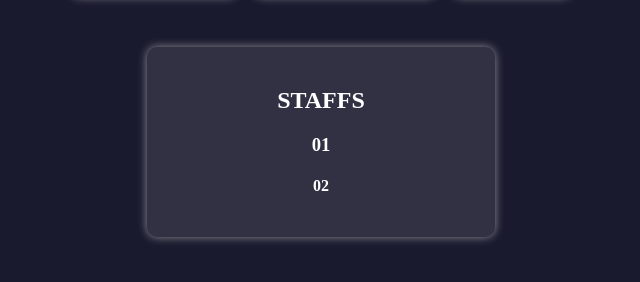
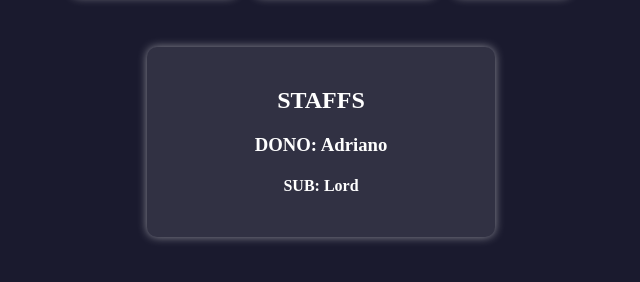
Before and after one commit to elielson881/mankey, a plain HTML site: page index.html in a window 1280 px wide. Shown: the part 320-602 px from the top of the page, without its empty margins (319-959 px from the left). Drawn offline with Linux system fonts and the light colour scheme.

Commit message:
index.html

```diff
--- a/index.html
+++ b/index.html
@@ -86,8 +86,8 @@
     <div class="container">
         <div class="novidades">
             <h2>STAFFS</h2>
-            <h3>01</h3>
-            <h4>02</h4>
+            <h3>DONO: Adriano</h3>
+            <h4>SUB: Lord</h4>
         </div>
     </div>
 </body>
```
